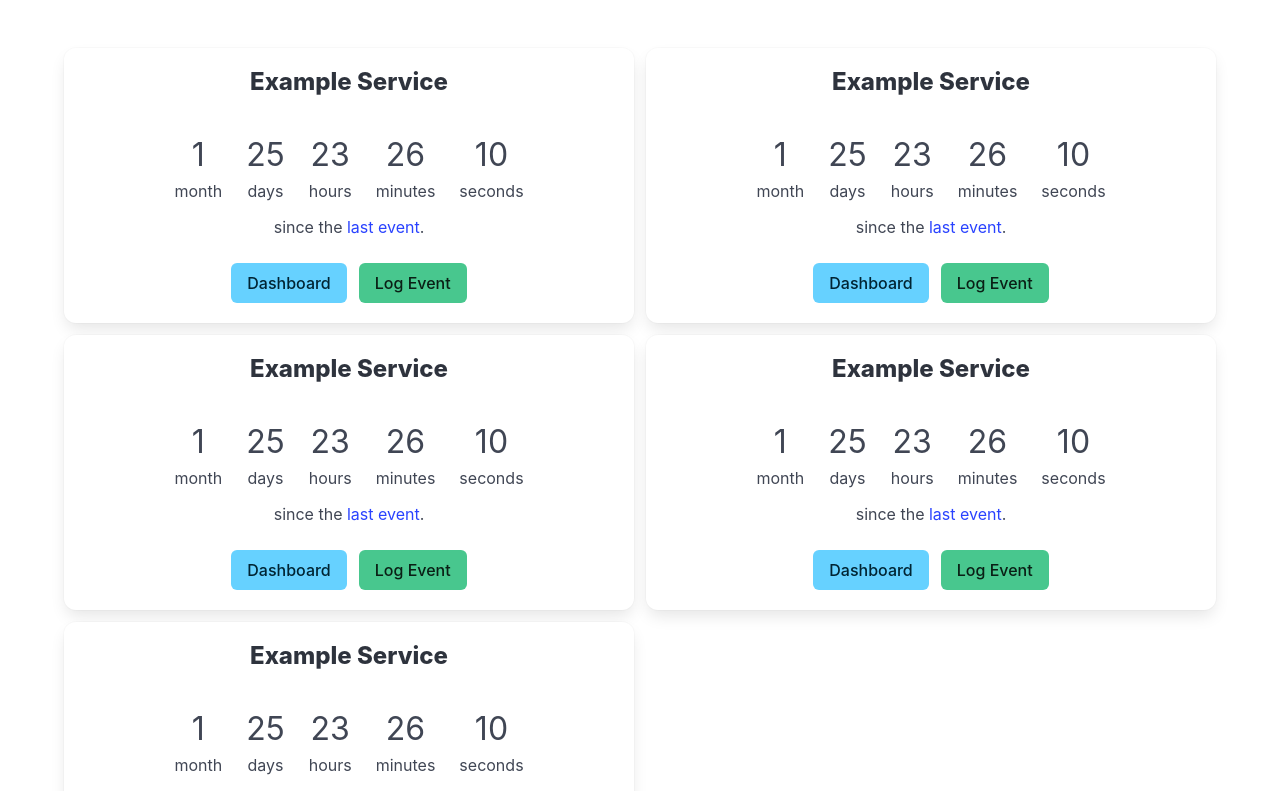
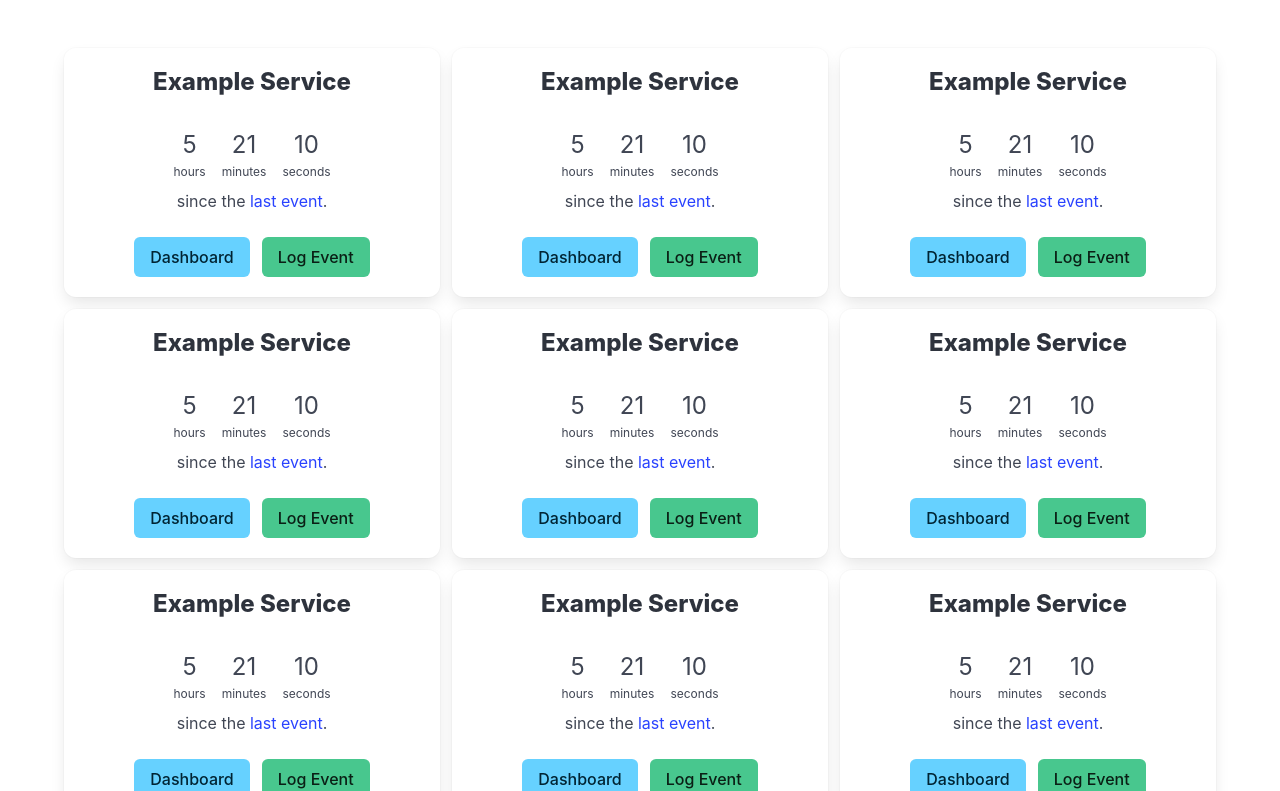
Before and after one commit to anthonyisensee/event-tracker, a React (Create React App) app: page / in a window 1280 px wide. Shown: the top 791 px of the page. Built offline with nearby package versions, Linux system fonts and the light colour scheme.

Commit message:
style: improves service card grid layout

```diff
--- a/src/Models/Service.js
+++ b/src/Models/Service.js
@@ -21,7 +21,7 @@ export class Service {
         const years = Math.floor(days / 365)
 
         const differenceUnits = ["year", "month", "day", "hour", "minute", "second"]
-        const differenceValues = [years, months % 365, days % 30, hours % 24, minutes % 60, seconds % 60]
+        const differenceValues = [years, months % 12, days % 30, hours % 24, minutes % 60, seconds % 60]
 
         const arrayOfDifferences = []
 
@@ -30,7 +30,7 @@ export class Service {
         differenceUnits.forEach((unit, index) => {
 
             // Don't include leading zeroes or their units in the array
-            encounteredNonZero = encounteredNonZero || differenceValues[index] != 0
+            encounteredNonZero = encounteredNonZero || differenceValues[index] !== 0
 
             if (encounteredNonZero) {
 
@@ -71,7 +71,7 @@ export class Service {
 
             for (let i = 0; i < difference_values.length; i++) {
 
-                if (difference_values[i] != 0) {
+                if (difference_values[i] !== 0) {
 
                     position_first_value_not_zero = i
 
@@ -88,8 +88,8 @@ export class Service {
                 let add_to_end_of_string = ", "    // Separator for most cases
 
                 const displaying_two_or_more_units = position_first_value_not_zero <= difference_values.length - 2
-                const is_and_concatenation = i == difference_values.length - 2
-                const displaying_only_two_units = position_first_value_not_zero == difference_values.length - 2
+                const is_and_concatenation = i === difference_values.length - 2
+                const displaying_only_two_units = position_first_value_not_zero === difference_values.length - 2
 
                 if (displaying_two_or_more_units && is_and_concatenation) {
 
@@ -105,7 +105,7 @@ export class Service {
 
                 }
 
-                const is_final_concatenation = i == difference_values.length - 1
+                const is_final_concatenation = i === difference_values.length - 1
 
                 if (is_final_concatenation) {
 
@@ -113,7 +113,7 @@ export class Service {
 
                 }
 
-                const this_unit_plural = difference_values[i] != 1
+                const this_unit_plural = difference_values[i] !== 1
 
                 if (this_unit_plural) {
 
--- a/src/ServiceCard.js
+++ b/src/ServiceCard.js
@@ -9,7 +9,7 @@ const ServiceCard = (props) => {
 
     setTimeout(() => {
         setTimeSinceArray(service.timeSinceLastEventArray)
-    }, 500)
+    }, 1000)
 
     return (
         <div className="box">
@@ -20,13 +20,13 @@ const ServiceCard = (props) => {
                 {timeSinceArray
                     .map((time, index) => (
 
-                    <div className="m-3" key={index}>
-                        <p className="number is-size-3">{time.number}</p>
-                        <p className="unit is-size-6">{time.unit}{time.number === 1 ? "" : "s"}</p>
+                    <div className="m-2" key={index}>
+                        <p className="number is-size-4">{time.number}</p>
+                        <p className="unit is-size-7">{time.unit}{time.number === 1 ? "" : "s"}</p>
                     </div>
                 ))}
             </div>
-            <div className="content has-text-centered">
+            <div className="content has-text-centered is-size-6">
                 <p>since the <Link>last event</Link>.</p>
             </div>
             <div className="buttons is-centered">
--- a/src/Services.js
+++ b/src/Services.js
@@ -5,7 +5,7 @@ import { Service } from "./Models/Service"
 const Services = () => {
 
     const sampleEvent = new Event({
-        date: new Date("2024-07-01 13:24"),
+        date: new Date("2024-08-26 07:29"),
         description: "Something bad happened."
     })
 
@@ -16,23 +16,17 @@ const Services = () => {
 
     const service = sampleService
 
+    const numCells = 11
+
     return (
 
-        <div className="container grid is-col-min-18">
-            <div className="cell">
-                <ServiceCard service={service} />
-            </div>
-            <div className="cell">
-                <ServiceCard service={service} />
-            </div>
-            <div className="cell">
-                <ServiceCard service={service} />
-            </div>
-            <div className="cell">
-                <ServiceCard service={service} />
-            </div>
-            <div className="cell">
-                <ServiceCard service={service} />
+        <div className="container fixed-grid has-1-cols-mobile has-2-cols-tablet has-3-cols-desktop has-3-cols-widescreen has-5-cols-fullhd">
+            <div className="grid">
+                {Array.from({ length: numCells }).map((item, index) => (
+                    <div className="cell">
+                        <ServiceCard service={service} />
+                    </div>
+                ))}
             </div>
         </div>
 
```
